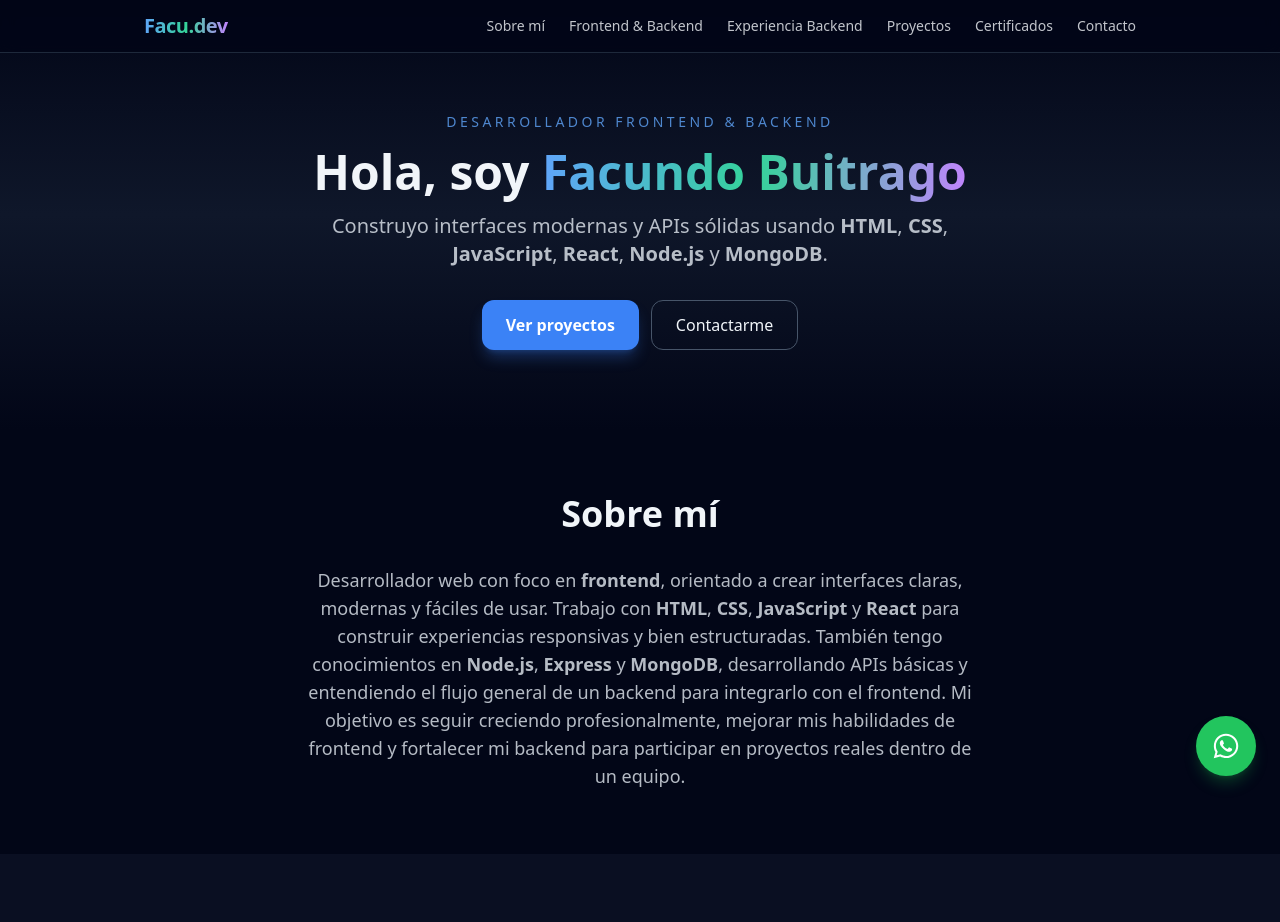
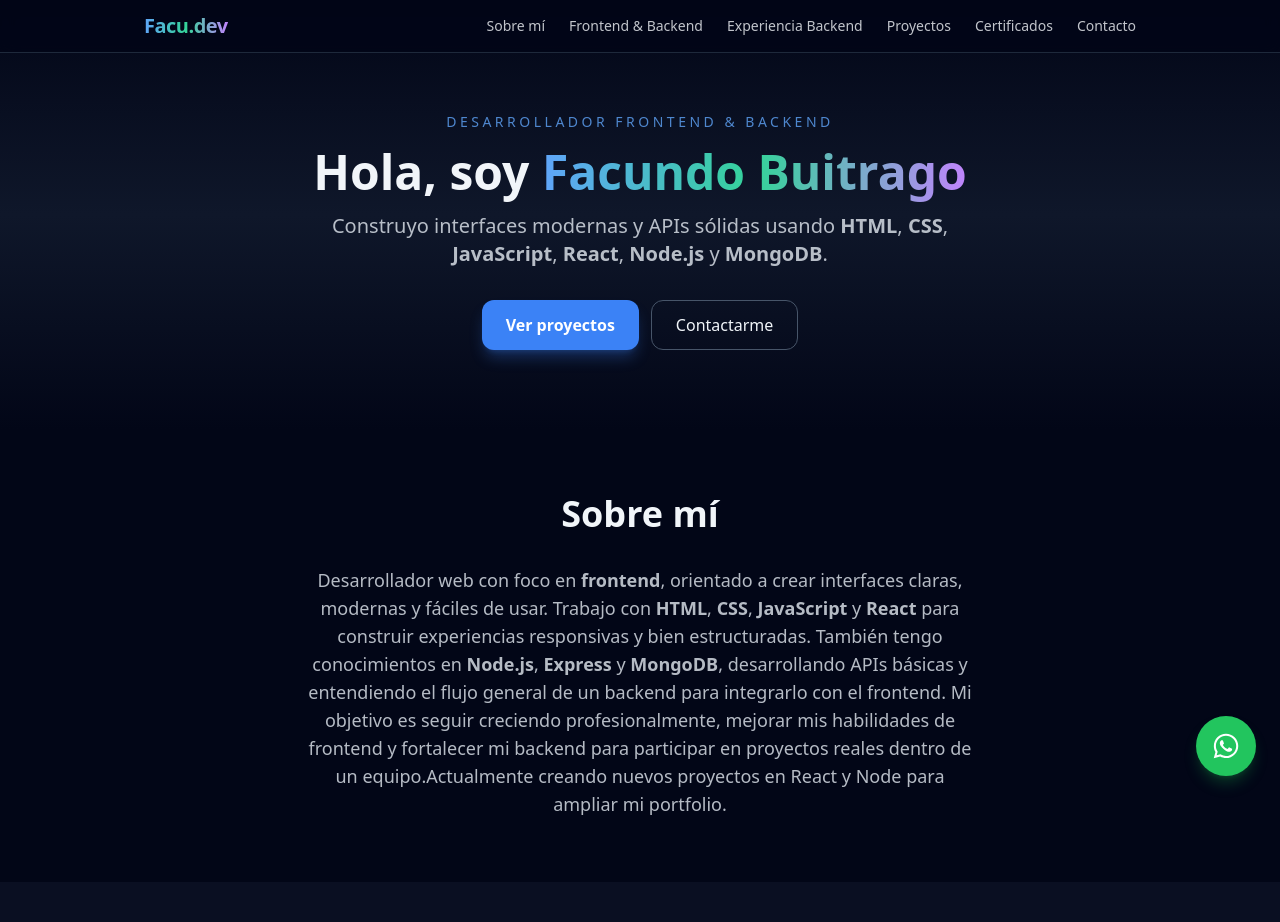
Before and after one commit to facundobuitrago/portfolio-facu, a React (Vite) app: page / in a window 1280 px wide. Shown: the top 922 px of the page. Built offline with nearby package versions, Linux system fonts and the light colour scheme.

Commit message:
Ajustando About

```diff
--- a/src/components/About.jsx
+++ b/src/components/About.jsx
@@ -22,6 +22,8 @@ export default function About() {
             Mi objetivo es seguir creciendo profesionalmente, mejorar mis habilidades de frontend y fortalecer
             mi backend para participar en proyectos reales dentro de un equipo.
           </span>
+          <span>Actualmente creando nuevos proyectos en React y Node para ampliar mi portfolio.
+          </span>
         </p>
       </div>
     </section>
```
